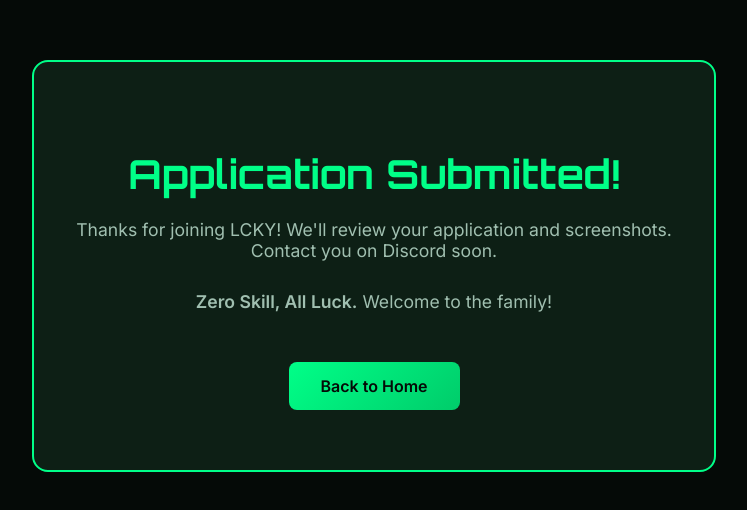
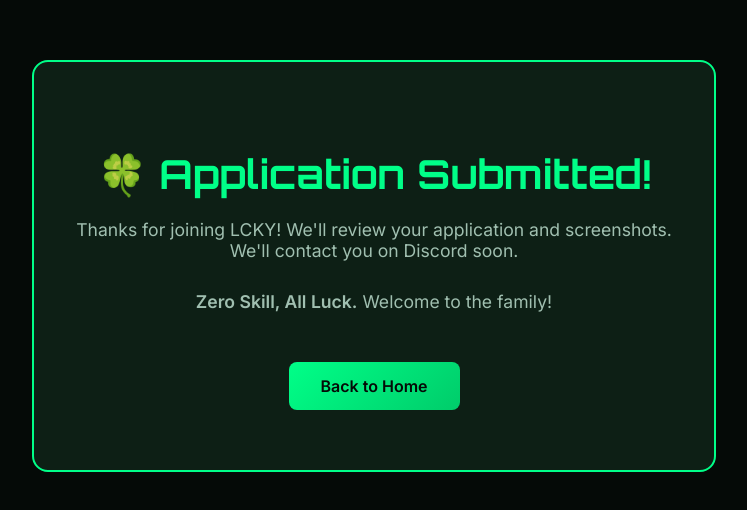
Before and after one commit to dunirrdev/lcky, a plain HTML site: page success.html in a window 1280 px wide. Shown: the part 154-664 px from the top of the page, without its empty margins (266-1013 px from the left). Drawn offline with Linux system fonts and the light colour scheme.

Commit message:
Update success.html

```diff
--- a/success.html
+++ b/success.html
@@ -50,10 +50,10 @@
 </head>
 <body>
     <div class="success-container">
-        <h1> Application Submitted!</h1>
-        <p>Thanks for joining LCKY! We'll review your application and screenshots. Contact you on Discord soon.</p>
+        <h1>🍀 Application Submitted!</h1>
+        <p>Thanks for joining LCKY! We'll review your application and screenshots. We'll contact you on Discord soon.</p>
         <p><strong>Zero Skill, All Luck.</strong> Welcome to the family!</p>
-        <a href="/" class="btn">Back to Home</a>
+        <a href="index.html" class="btn">Back to Home</a>
     </div>
 </body>
 </html>
```
